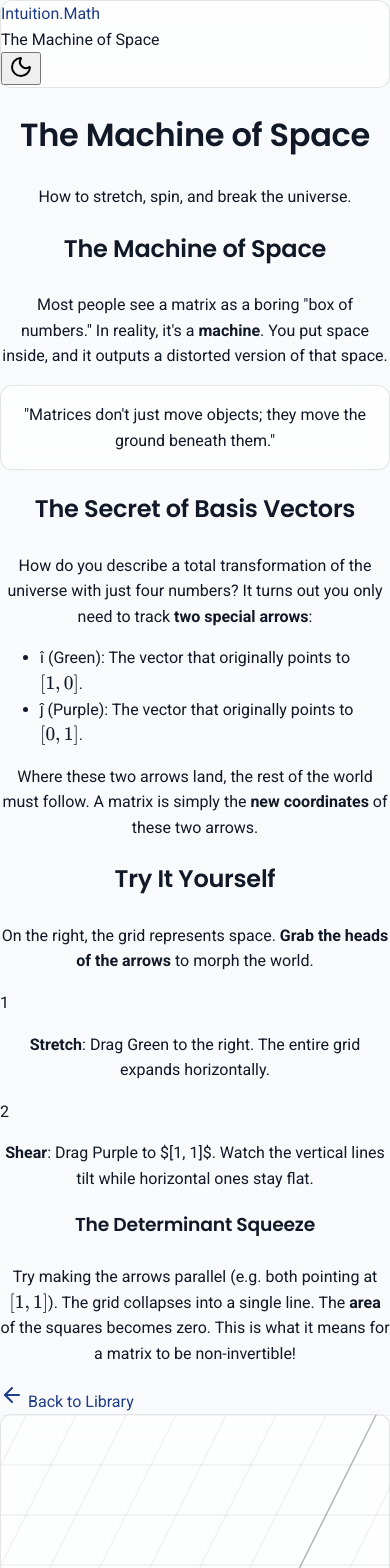
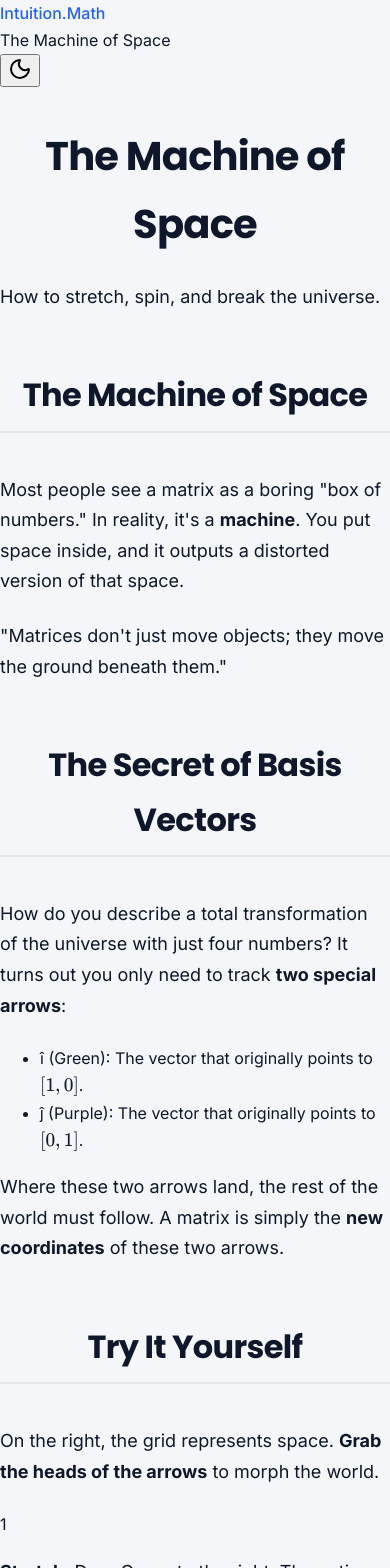
Before and after one commit to amansheikh01/intuition-first-math, a Next.js app: page /intuition-first-math/linear-algebra/matrices in a window 390 px wide. Shown: the top 1568 px of the page. Built offline with nearby package versions, Linux system fonts and the light colour scheme.

Commit message:
feat: Set up initial website structure, global styling, and core UI components including LaTeX rendering and module cards.

```diff
--- a/src/app/globals.css
+++ b/src/app/globals.css
@@ -3,40 +3,35 @@
 @tailwind utilities;
 
 :root {
-  /* Modern Light Palette (Default) */
-  --color-background: #f9fafb;
-  --color-text: #111827;
-  --color-text-dim: #4b5563;
-  --color-primary: #1f3c88;
-  --color-secondary: #3b82f6;
+  /* Professional Academic Light Palette */
+  --color-background: #f4f6f9;
+  --color-card: #ffffff;
+  --color-text: #0f172a;
+  --color-text-dim: #475569;
+  --color-primary: #1e3a8a;
+  --color-button: #2563eb;
+  --color-divider: #e5e7eb;
   --color-accent: #facc15;
   --color-success: #10b981;
 
-  /* Glassmorphism Light */
-  --glass-bg: rgba(255, 255, 255, 0.7);
-  --glass-border: rgba(0, 0, 0, 0.1);
-  --glass-blur: 12px;
-
   /* Typography */
-  --font-heading: 'Poppins', 'Inter', sans-serif;
-  --font-body: 'Roboto', sans-serif;
+  --font-heading: var(--font-poppins), 'Inter', sans-serif;
+  --font-body: var(--font-inter), 'Roboto', sans-serif;
   --font-math: 'KaTeX_Main', serif;
   --font-code: 'JetBrains Mono', monospace;
 }
 
 [data-theme='dark'] {
-  /* Modern Dark Palette */
-  --color-background: #111827;
-  --color-text: #f9fafb;
-  --color-text-dim: #9ca3af;
+  /* Modern Dark Palette - Maintaining academic contrast */
+  --color-background: #0f172a;
+  --color-card: #1e293b;
+  --color-text: #f8fafc;
+  --color-text-dim: #94a3b8;
   --color-primary: #3b82f6;
-  --color-secondary: #60a5fa;
+  --color-button: #2563eb;
+  --color-divider: #334155;
   --color-accent: #fde047;
   --color-success: #34d399;
-
-  /* Glassmorphism Dark */
-  --glass-bg: rgba(17, 24, 39, 0.7);
-  --glass-border: rgba(255, 255, 255, 0.1);
 }
 
 body {
@@ -45,8 +40,7 @@ body {
   font-family: var(--font-body);
   margin: 0;
   overflow-x: hidden;
-  line-height: 1.6;
-  transition: background-color 0.3s ease, color 0.3s ease;
+  line-height: 1.7;
 }
 
 h1,
@@ -54,50 +48,90 @@ h2,
 h3,
 h4 {
   font-family: var(--font-heading);
-  letter-spacing: -0.01em;
-  font-weight: 600;
+  letter-spacing: -0.02em;
+  font-weight: 700;
   color: var(--color-text);
   text-align: center;
+  margin-top: 2rem;
   margin-bottom: 1.5rem;
 }
 
+h1 {
+  font-size: 2.5rem;
+}
+
+h2 {
+  font-size: 2rem;
+  border-bottom: 2px solid var(--color-divider);
+  padding-bottom: 0.5rem;
+  display: inline-block;
+  width: 100%;
+}
+
+h3 {
+  font-size: 1.5rem;
+}
+
 p {
-  text-align: center;
-  margin-bottom: 1rem;
+  text-align: left;
+  margin-bottom: 1.5rem;
+  font-size: 1.125rem;
 }
 
 blockquote {
   font-style: italic;
-  font-size: 1.25rem;
+  font-size: 1.1rem;
   color: var(--color-text-dim);
   border-left: 4px solid var(--color-primary);
-  padding-left: 1.5rem;
-  margin: 2rem auto;
-  max-width: 800px;
-  text-align: center;
+  padding: 1rem 1.5rem;
+  margin: 2rem 0;
+  background-color: var(--color-card);
+  border-radius: 0 8px 8px 0;
 }
 
 a {
-  color: var(--color-primary);
+  color: var(--color-button);
   text-decoration: none;
-  transition: opacity 0.2s;
+  font-weight: 500;
 }
 
 a:hover {
-  opacity: 0.8;
+  text-decoration: underline;
 }
 
-/* Utilities */
-.glass-panel {
-  background: var(--glass-bg);
-  backdrop-filter: blur(var(--glass-blur));
-  border: 1px solid var(--glass-border);
+/* Academic Card System */
+.module-card {
+  background-color: var(--color-card);
+  border: 1px solid var(--color-divider);
   border-radius: 12px;
+  padding: 2.5rem;
+  text-align: center;
+  box-shadow: 0 1px 3px rgba(0, 0, 0, 0.05);
+  transition: box-shadow 0.2s ease-in-out;
 }
 
-.canvas-container {
-  width: 100%;
-  height: 100%;
+.module-card:hover {
+  box-shadow: 0 10px 15px -3px rgba(0, 0, 0, 0.1);
+}
+
+.card-divider {
+  width: 40px;
+  height: 2px;
+  background-color: var(--color-divider);
+  margin: 1rem auto;
+}
+
+/* Visualization Container */
+.viz-container {
+  width: 500px;
+  height: 500px;
+  background-color: var(--color-card);
+  border: 1px solid var(--color-divider);
+  border-radius: 12px;
+  display: flex;
+  align-items: center;
+  justify-content: center;
+  margin: 0 auto;
   position: relative;
   overflow: hidden;
 }
@@ -108,10 +142,16 @@ a:hover {
 }
 
 ::-webkit-scrollbar-track {
-  background: #0a0a0a;
+  background: var(--color-background);
 }
 
 ::-webkit-scrollbar-thumb {
-  background: #333;
+  background: var(--color-divider);
   border-radius: 4px;
 }
+
+/* KaTeX Overrides for centering */
+.katex-display {
+  margin: 1.5rem 0 !important;
+  text-align: center;
+}
--- a/src/components/layout/LessonLayout.tsx
+++ b/src/components/layout/LessonLayout.tsx
@@ -2,7 +2,6 @@
 
 import type { ReactNode } from 'react';
 import Link from 'next/link';
-import { motion } from 'framer-motion';
 import { ArrowLeft } from 'lucide-react';
 import ThemeToggle from '../ui/ThemeToggle';
 
@@ -15,15 +14,15 @@ interface LessonLayoutProps {
 
 export default function LessonLayout({ title, subtitle, children, visual }: LessonLayoutProps) {
   return (
-    <div className="flex flex-col min-h-screen">
+    <div className="flex flex-col min-h-screen bg-color-background">
       {/* Navbar */}
-      <nav className="fixed top-0 left-0 right-0 h-16 glass-panel z-50 flex items-center px-6 justify-between border-b border-glass-border mx-4 mt-4">
-        <Link href="/" className="text-xl font-bold tracking-tighter hover:opacity-100 transition-opacity">
+      <nav className="fixed top-0 left-0 right-0 h-16 bg-card border-b border-divider z-50 flex items-center px-6 justify-between">
+        <Link href="/" className="text-xl font-bold tracking-tighter flex items-center gap-1">
           <span className="text-color-text">Intuition</span>
           <span className="text-primary">.Math</span>
         </Link>
         <div className="flex items-center gap-6">
-          <div className="hidden md:block text-sm font-mono text-text-dim">
+          <div className="hidden md:block text-sm font-medium text-text-dim uppercase tracking-wider">
             {title}
           </div>
           <ThemeToggle />
@@ -31,47 +30,44 @@ export default function LessonLayout({ title, subtitle, children, visual }: Less
       </nav>
 
       {/* Main Content */}
-      <main className="flex flex-col lg:flex-row pt-28 min-h-screen px-4 md:px-8 gap-12 max-w-[1600px] mx-auto w-full">
+      <main className="flex flex-col lg:flex-row pt-24 min-h-screen px-4 md:px-8 gap-12 max-w-[1400px] mx-auto w-full">
 
         {/* Left: Narrative Scroll */}
-        <div className="w-full lg:w-3/5 min-h-screen flex flex-col pt-8 pb-32">
-          <header className="mb-16 text-center">
-            <h1 className="text-4xl md:text-5xl lg:text-7xl font-bold mb-6 tracking-tighter text-color-text">
+        <div className="w-full lg:w-1/2 flex flex-col pt-8 pb-32">
+          <header className="mb-12 text-left border-l-4 border-primary pl-6">
+            <h1 className="text-4xl md:text-5xl font-bold mb-4 tracking-tight text-color-text text-left">
               {title}
             </h1>
             {subtitle && (
-              <p className="text-lg md:text-xl text-text-dim max-w-2xl mx-auto">
+              <p className="text-lg text-text-dim max-w-2xl text-left italic">
                 {subtitle}
               </p>
             )}
           </header>
 
           <div className="prose prose-slate prose-lg max-w-none dark:prose-invert
-            prose-headings:text-color-text prose-headings:font-heading prose-headings:tracking-tight prose-headings:text-center
-            prose-p:text-text-dim prose-p:leading-relaxed prose-p:mb-8 prose-p:text-center
+            prose-headings:text-color-text prose-headings:font-heading prose-headings:tracking-tight prose-headings:text-left
+            prose-p:text-text-dim prose-p:leading-relaxed prose-p:mb-8 prose-p:text-left
             prose-strong:text-color-text prose-strong:font-bold
             prose-code:text-primary prose-code:bg-primary/5 prose-code:px-1 prose-code:rounded prose-code:before:content-none prose-code:after:content-none
             prose-ul:text-text-dim prose-ol:text-text-dim
             prose-li:my-1
-            max-w-3xl mx-auto
           ">
             {children}
           </div>
 
           {/* Footer Navigation */}
-          <div className="mt-auto pt-12 border-t border-glass-border flex justify-center">
+          <div className="mt-16 pt-8 border-t border-divider flex justify-start">
             <Link href="/" className="inline-flex items-center gap-2 text-sm text-primary transition-all font-bold group">
               <ArrowLeft className="w-4 h-4 transition-transform group-hover:-translate-x-1" /> Back to Library
             </Link>
           </div>
         </div>
 
-        {/* Right: Sticky Visualization - Professional Fixed Size Square */}
-        <div className="hidden lg:flex w-full lg:w-2/5 justify-center items-start pt-8 pb-32 sticky top-28 h-[calc(100vh-10rem)]">
-          <div className="w-full max-w-[500px] aspect-square glass-panel overflow-hidden relative border border-secondary/20 rounded-3xl flex items-center justify-center bg-glass-bg shadow-xl">
-            <div className="w-full h-full relative">
-              {visual}
-            </div>
+        {/* Right: Sticky Visualization - strictly 500x500 */}
+        <div className="lg:w-1/2 flex justify-center items-start pt-8 pb-32 sticky top-24 h-[calc(100vh-6rem)]">
+          <div className="viz-container shadow-sm">
+            {visual}
           </div>
         </div>
       </main>
--- a/src/components/ui/Latex.tsx
+++ b/src/components/ui/Latex.tsx
@@ -18,5 +18,13 @@ export default function Latex({ formula, inline = true }: LatexProps) {
         }
     }, [formula, inline]);
 
-    return <span ref={containerRef} />;
+    if (!inline) {
+        return (
+            <div className="my-8 flex justify-center w-full overflow-x-auto">
+                <span ref={containerRef} />
+            </div>
+        );
+    }
+
+    return <span ref={containerRef} className="mx-1" />;
 }
```
Also changed, not shown: src/app/page.tsx (+46 -59 lines), src/components/ui/ModuleCard.tsx (added, +49 -0 lines).
